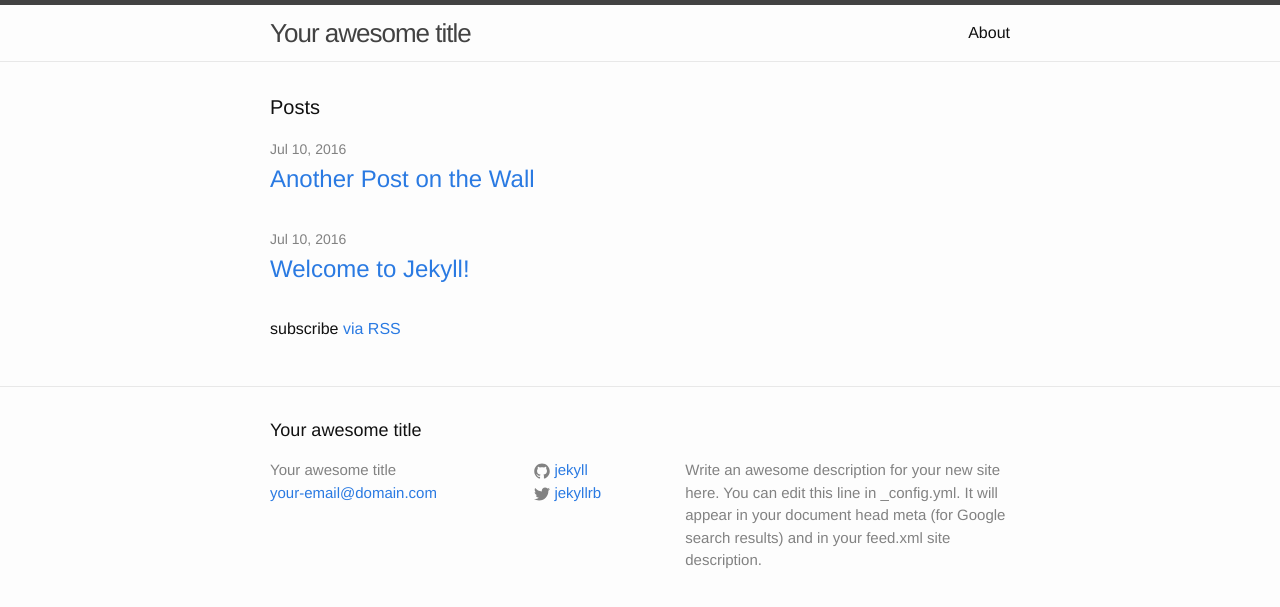
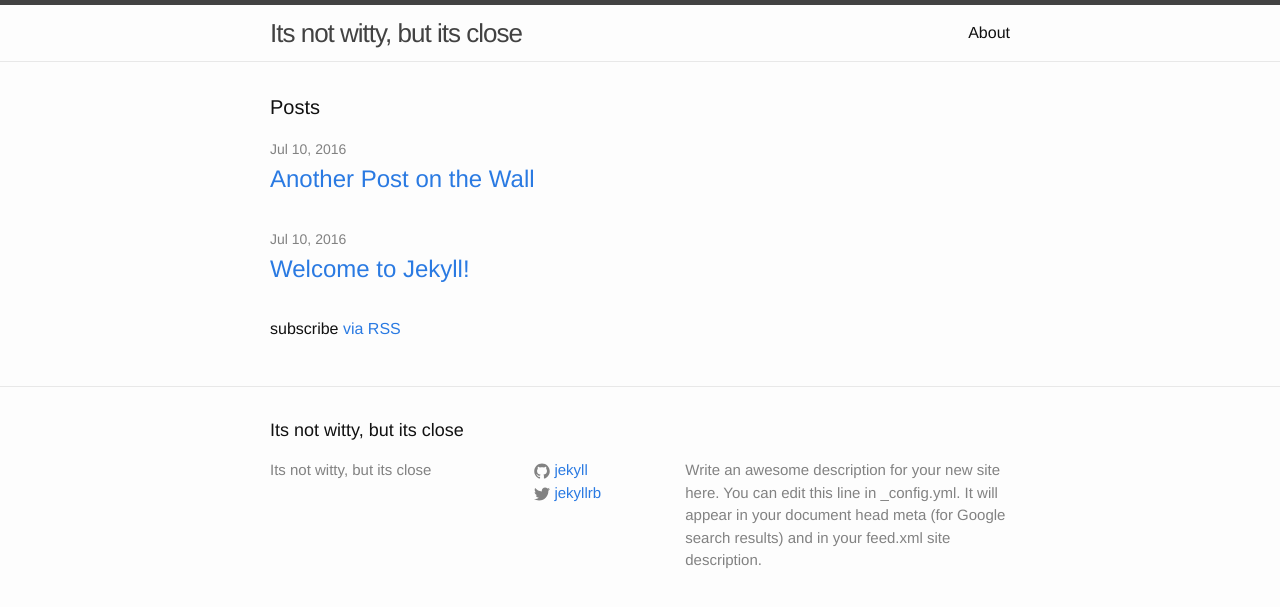
Before and after one commit to deltagrim/defunct_decible, a Jekyll site: the page built from index.html, in a window 1280 px wide. Shown: the top 607 px of the page. Built offline with Jekyll 4.4.1, drawn with Linux system fonts in a browser that asks for light colours.

Commit message:
Updated: Index

```diff
--- a/_config.yml
+++ b/_config.yml
@@ -6,14 +6,14 @@
 # 'jekyll serve'. If you change this file, please restart the server process.
 
 # Site settings
-title: Your awesome title
-email: your-email@domain.com
+title: Its not witty, but its close
+email:
 description: > # this means to ignore newlines until "baseurl:"
   Write an awesome description for your new site here. You can edit this
   line in _config.yml. It will appear in your document head meta (for
   Google search results) and in your feed.xml site description.
 baseurl: "" # the subpath of your site, e.g. /blog
-url: "http://yourdomain.com" # the base hostname & protocol for your site
+url: "http://witthe.com" # the base hostname & protocol for your site
 twitter_username: jekyllrb
 github_username:  jekyll
 
```
